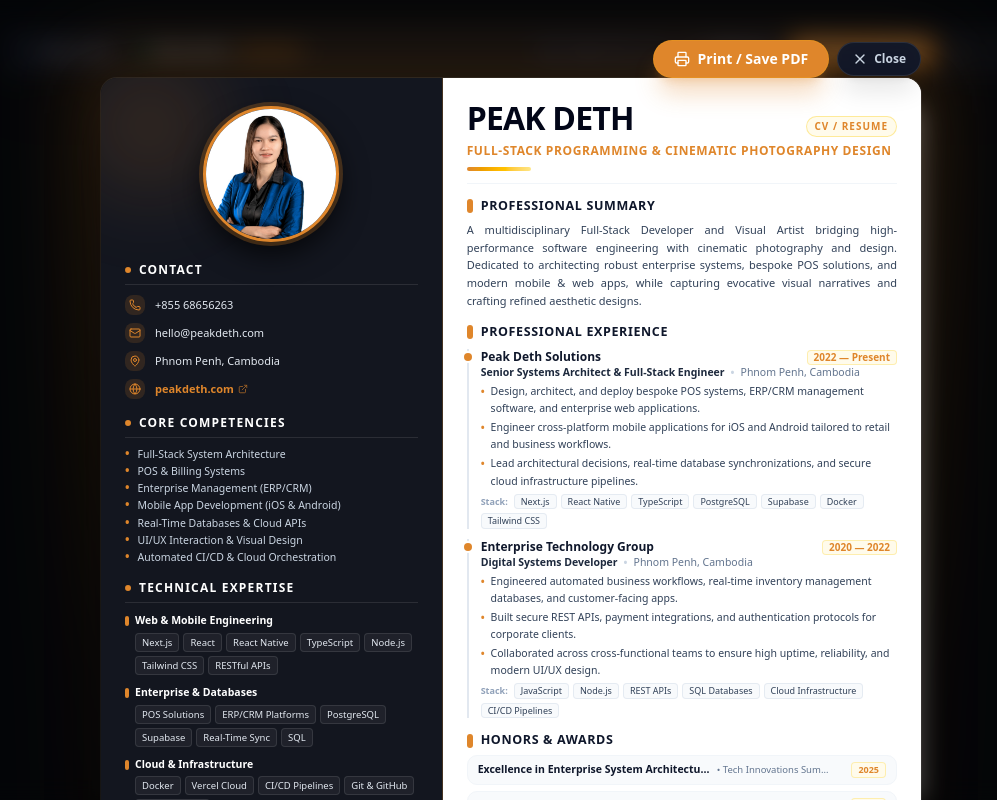
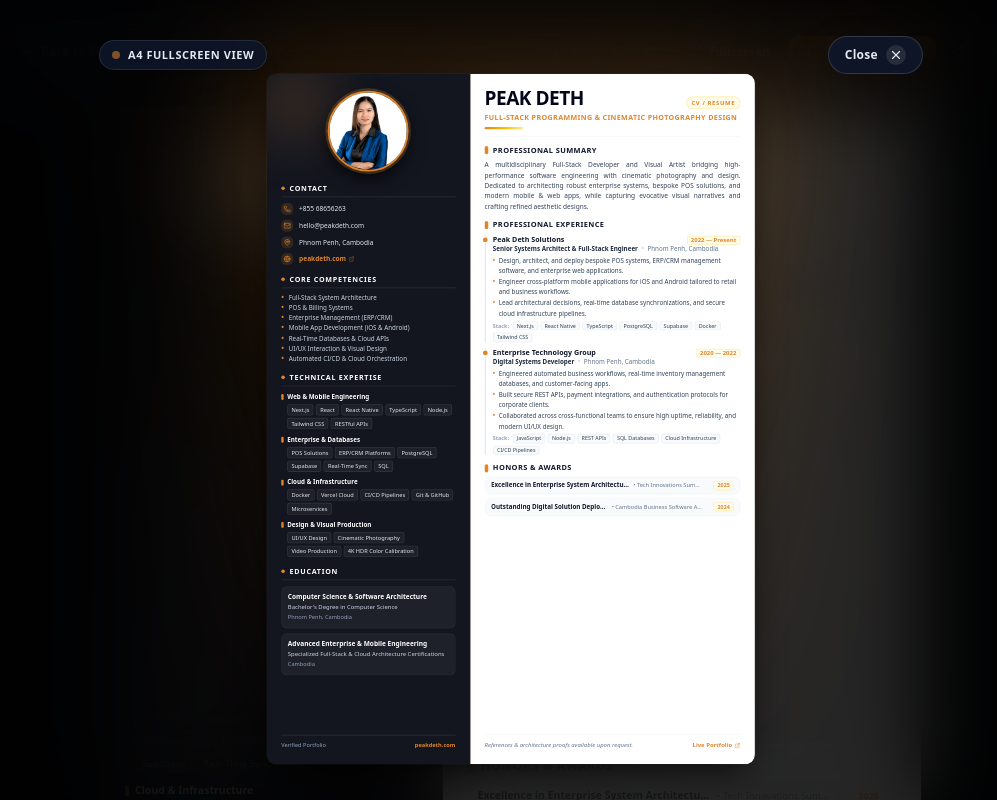
Before and after one commit to pudeth/peakdeth, a Next.js app: page /cv in a window 1280 px wide. Both pictures are taken after a click on the button "Fullscreen". Shown: the top 800 px of the page, without its empty margins (129-1126 px from the left). Built offline with nearby package versions, Linux system fonts and the light colour scheme; no server answers; the database is empty; a web font is replaced by a local one.

Commit message:
feat(cv): maximize fullscreen view edge-to-edge, remove print button from modal, and upgrade close button

```diff
--- a/components/cv/cv-view.tsx
+++ b/components/cv/cv-view.tsx
@@ -24,20 +24,36 @@ export function CVView({ initialData }: CVViewProps) {
   const [data, setData] = useState<CVData>(initialData || defaultCvData)
   const [scale, setScale] = useState<number>(100)
   const [autoScale, setAutoScale] = useState<number>(1)
+  const [fullscreenZoom, setFullscreenZoom] = useState<number>(1)
   const [copied, setCopied] = useState<boolean>(false)
   const [isFullscreenModalOpen, setIsFullscreenModalOpen] = useState<boolean>(false)
 
-  // Automatically compute scale so the 820px side-by-side A4 document fits mobile screens perfectly
+  // Automatically compute scales so the 820px side-by-side A4 document fits mobile screens and fullscreen perfectly
   useEffect(() => {
     const handleResize = () => {
       if (typeof window === 'undefined') return
       const screenWidth = window.innerWidth || document.documentElement.clientWidth || 820
+      const screenHeight = window.innerHeight || document.documentElement.clientHeight || 1160
+
+      // Inline view scale (standard reading with margins)
       const padding = screenWidth < 640 ? 16 : 32
       const available = Math.max(280, screenWidth - padding)
       if (available < 820) {
         setAutoScale(Math.min(1, Math.max(0.2, available / 820)))
       } else {
         setAutoScale(1)
+      }
+
+      // Fullscreen view scale: maximize screen area (edge-to-edge on mobile, viewport-fitted on desktop)
+      if (screenWidth < 640) {
+        const availableMobile = Math.max(300, screenWidth - 8)
+        setFullscreenZoom(Math.min(1.2, availableMobile / 820))
+      } else {
+        const availableW = screenWidth - 48
+        const availableH = screenHeight - 110
+        const scaleW = availableW / 820
+        const scaleH = availableH / 1160
+        setFullscreenZoom(Math.min(1.05, Math.min(scaleW, scaleH)))
       }
     }
     handleResize()
@@ -283,50 +299,51 @@ export function CVView({ initialData }: CVViewProps) {
         </div>
       </main>
 
-      {/* ── Focused Fullscreen CV Popup Modal (CV + Print Only) ── */}
+      {/* ── Focused Fullscreen CV Popup Modal (Edge-to-Edge A4 + Studio Close Button) ── */}
       {isFullscreenModalOpen && (
         <div
           onClick={(e) => {
             if (e.target === e.currentTarget) closeFullscreenModal()
           }}
-          className="fixed inset-0 z-50 bg-black/60 backdrop-blur-md overflow-y-auto overscroll-contain flex flex-col items-center py-4 sm:py-6 px-2 sm:px-4 animate-in fade-in duration-200"
+          className="fixed inset-0 z-50 bg-black/85 backdrop-blur-2xl overflow-y-auto overscroll-contain flex flex-col items-center py-2 sm:py-5 px-1 sm:px-4 animate-in fade-in duration-200"
           role="dialog"
           aria-modal="true"
         >
-          {/* Floating Controls Bar: ONLY Print and Close */}
-          <div className="sticky top-2 sm:top-4 z-50 w-full max-w-[820px] flex items-center justify-end gap-2 mb-3 sm:mb-4 px-1 sm:px-0">
-            <button
-              onClick={handlePrint}
-              className="inline-flex items-center gap-2 px-4 sm:px-5 py-2 rounded-full text-xs sm:text-sm font-bold bg-[#df862b] hover:bg-[#c97521] text-white shadow-xl shadow-[#df862b]/30 transition-all hover:scale-105 cursor-pointer border border-amber-400/20"
-              title="Print or Save as A4 PDF"
-            >
-              <Printer className="w-4 h-4" />
-              <span>Print / Save PDF</span>
-            </button>
+          {/* Floating Controls Bar: Chic Indicator + Premium Studio Close Button */}
+          <div className="sticky top-2 sm:top-4 z-50 w-full max-w-[840px] flex items-center justify-between gap-3 mb-2.5 sm:mb-4 px-2 sm:px-2 pointer-events-none">
+            {/* Left: Subtle A4 Fullscreen indicator badge */}
+            <div className="pointer-events-auto inline-flex items-center gap-2 px-3 py-1.5 rounded-full bg-slate-900/85 hover:bg-slate-900 text-slate-300 border border-white/10 backdrop-blur-xl shadow-xl transition-all">
+              <span className="w-2 h-2 rounded-full bg-[#df862b] animate-pulse" />
+              <span className="text-[11px] font-mono tracking-wider text-slate-200 uppercase font-semibold">A4 Fullscreen View</span>
+            </div>
 
+            {/* Right: Studio Glass Close Button */}
             <button
               onClick={closeFullscreenModal}
-              className="inline-flex items-center gap-1.5 px-3.5 py-2 rounded-full bg-slate-900/90 hover:bg-slate-800 text-slate-300 hover:text-white border border-white/10 shadow-xl backdrop-blur-md transition-all cursor-pointer text-xs font-semibold"
-              title="Close (Esc)"
+              className="pointer-events-auto group inline-flex items-center gap-2 px-3.5 sm:px-4 py-1.5 sm:py-2 rounded-full bg-slate-900/90 hover:bg-rose-950/80 active:scale-95 text-slate-200 hover:text-white border border-white/15 hover:border-rose-500/40 backdrop-blur-2xl shadow-2xl shadow-black/80 transition-all duration-200 cursor-pointer"
+              title="Close Fullscreen (Esc)"
+              aria-label="Close Fullscreen"
             >
-              <X className="w-4 h-4" />
-              <span>Close</span>
+              <span className="text-xs font-semibold tracking-wide group-hover:text-rose-200 transition-colors">Close</span>
+              <div className="w-5 h-5 rounded-full bg-white/10 group-hover:bg-rose-500/30 flex items-center justify-center transition-colors">
+                <X className="w-3.5 h-3.5 group-hover:scale-110 transition-transform" />
+              </div>
             </button>
           </div>
 
-          {/* The Pristine CV Document in Fullscreen Modal */}
+          {/* The Pristine Fullscreen CV Document */}
           <div
             onClick={(e) => e.stopPropagation()}
-            className="pb-16 relative shrink-0"
+            className="pb-16 relative shrink-0 transition-all duration-200"
             style={{
-              width: `${Math.round(820 * currentZoom)}px`,
-              height: `${Math.round(1160 * currentZoom)}px`,
-              minWidth: `${Math.round(820 * currentZoom)}px`,
-              minHeight: `${Math.round(1160 * currentZoom)}px`,
+              width: `${Math.round(820 * fullscreenZoom)}px`,
+              height: `${Math.round(1160 * fullscreenZoom)}px`,
+              minWidth: `${Math.round(820 * fullscreenZoom)}px`,
+              minHeight: `${Math.round(1160 * fullscreenZoom)}px`,
             }}
           >
             <div
-              className="absolute -inset-4 sm:-inset-6 rounded-2xl sm:rounded-3xl bg-gradient-to-b from-[#df862b]/20 via-amber-600/5 to-transparent blur-xl sm:blur-2xl pointer-events-none -z-10"
+              className="absolute -inset-3 sm:-inset-6 rounded-2xl sm:rounded-3xl bg-gradient-to-b from-[#df862b]/25 via-amber-600/10 to-transparent blur-xl sm:blur-3xl pointer-events-none -z-10"
               aria-hidden="true"
             />
             <div
@@ -336,7 +353,7 @@ export function CVView({ initialData }: CVViewProps) {
                 position: 'absolute',
                 top: 0,
                 left: 0,
-                transform: `scale(${currentZoom})`,
+                transform: `scale(${fullscreenZoom})`,
                 transformOrigin: 'top left',
                 transition: 'transform 0.15s ease-out',
               }}
```
